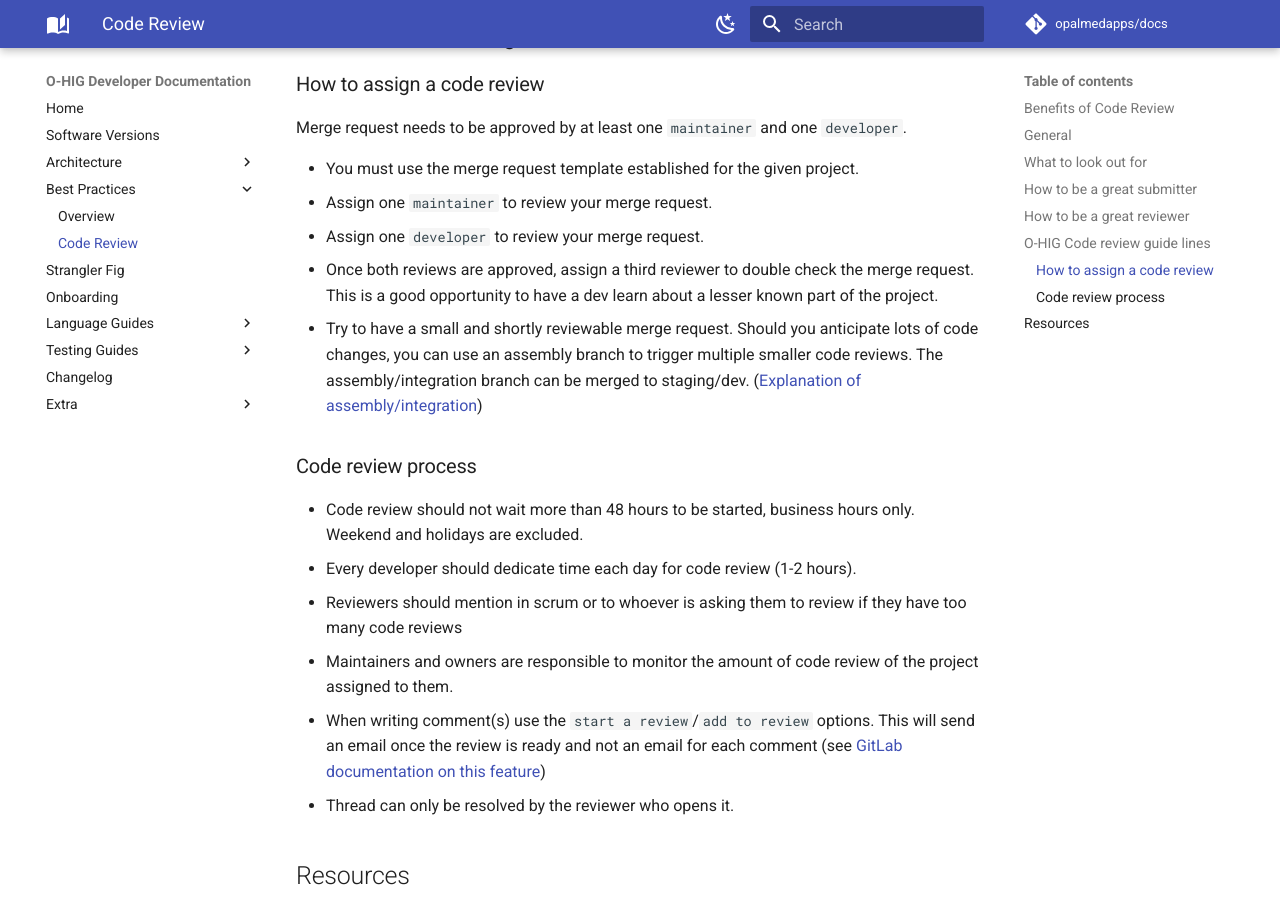
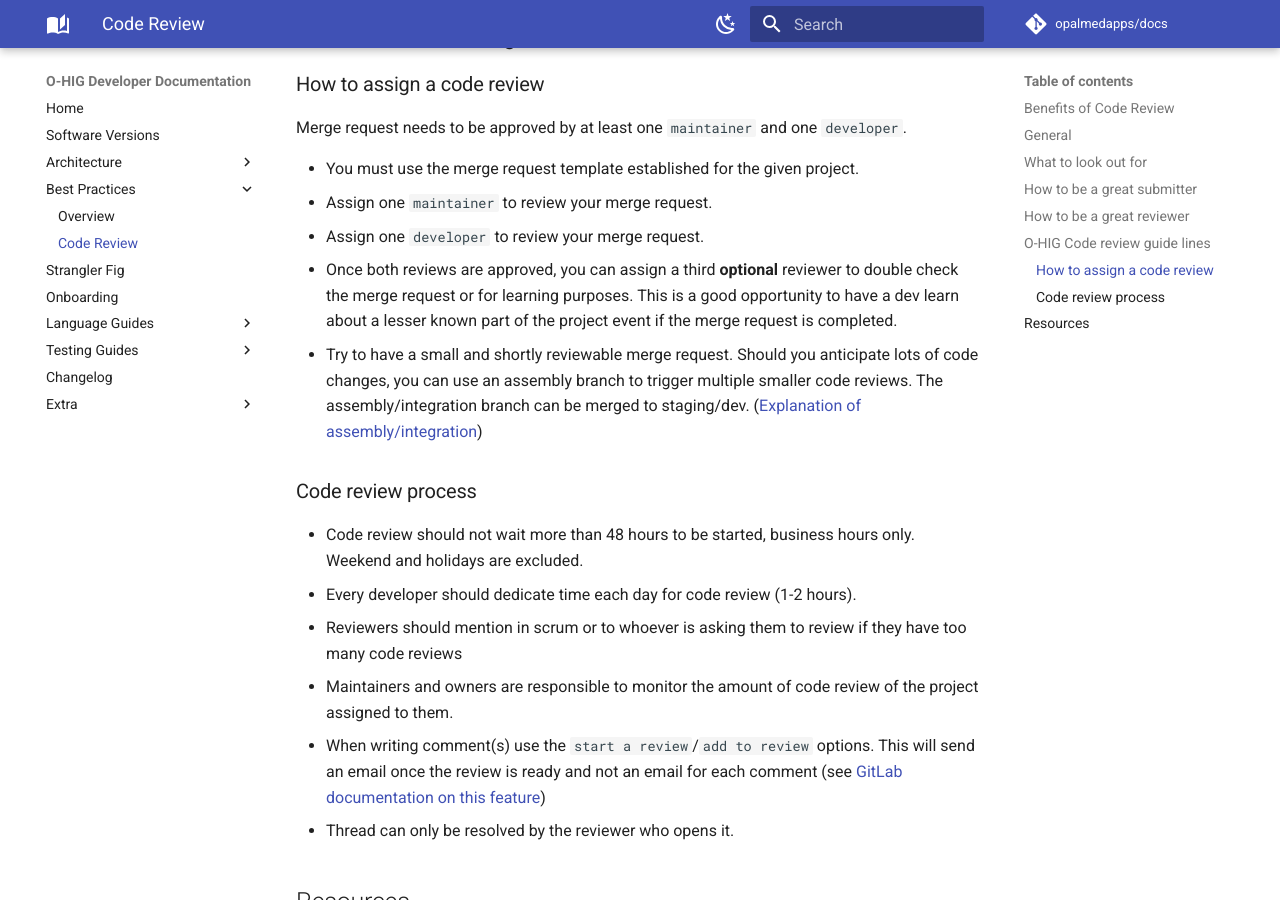
Before and after one commit to opalmedapps/docs, an MkDocs documentation site: the page built from docs/code_review.md, in a window 1280 px wide and 900 px high, scrolled down 3573 px. Built offline with MkDocs 1.6.1 and Material for MkDocs 9.7.7, drawn with Linux system fonts in a browser that asks for light colours; comment, search, counter and statistics services are not loaded.

Commit message:
Adjust documentation according to code review
(cherry picked from commit 83489e1f33113977c136d8b6337747d81f040f42)

Co-authored-by: david.gagne <david.gagne@muhc.mcgill.ca>

```diff
--- a/docs/code_review.md
+++ b/docs/code_review.md
@@ -81,7 +81,7 @@ Merge request needs to be approved by at least one `maintainer` and one `develop
 * You must use the merge request template established for the given project.
 * Assign one `maintainer` to review your merge request.
 * Assign one `developer` to review your merge request.
-* Once both reviews are approved, assign a third reviewer to double check the merge request. This is a good opportunity to have a dev learn about a lesser known part of the project.
+* Once both reviews are approved, you can assign a third **optional** reviewer to double check the merge request or for learning purposes. This is a good opportunity to have a dev learn about a lesser known part of the project event if the merge request is completed.
 * Try to have a small and shortly reviewable merge request. Should you anticipate lots of code changes, you can use an assembly branch to trigger multiple smaller code reviews. The assembly/integration branch can be merged to staging/dev. ([Explanation of assembly/integration](https://remarkablemark.org/blog/2021/03/08/git-integration-branch-workflow/))
 
 ### Code review process
```
